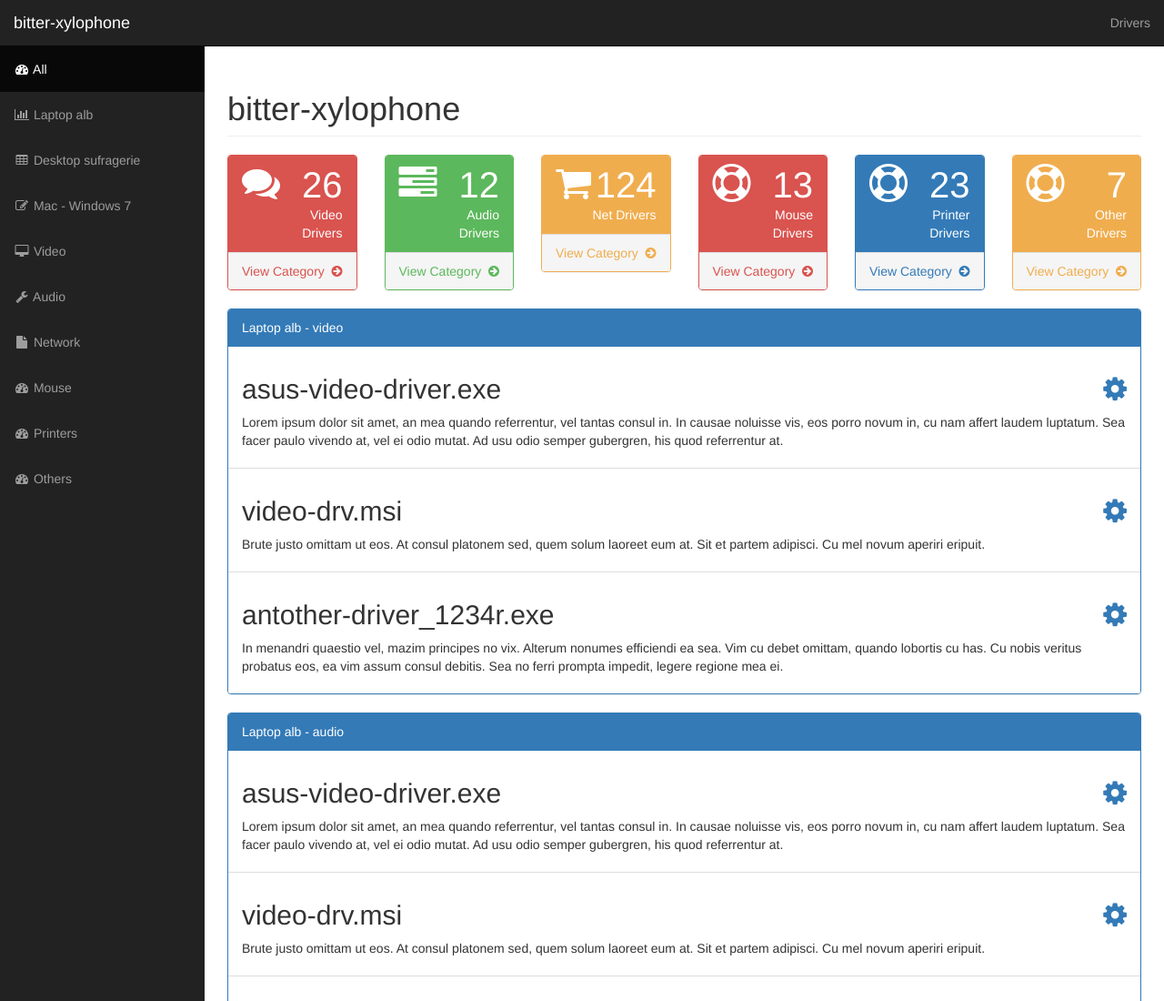
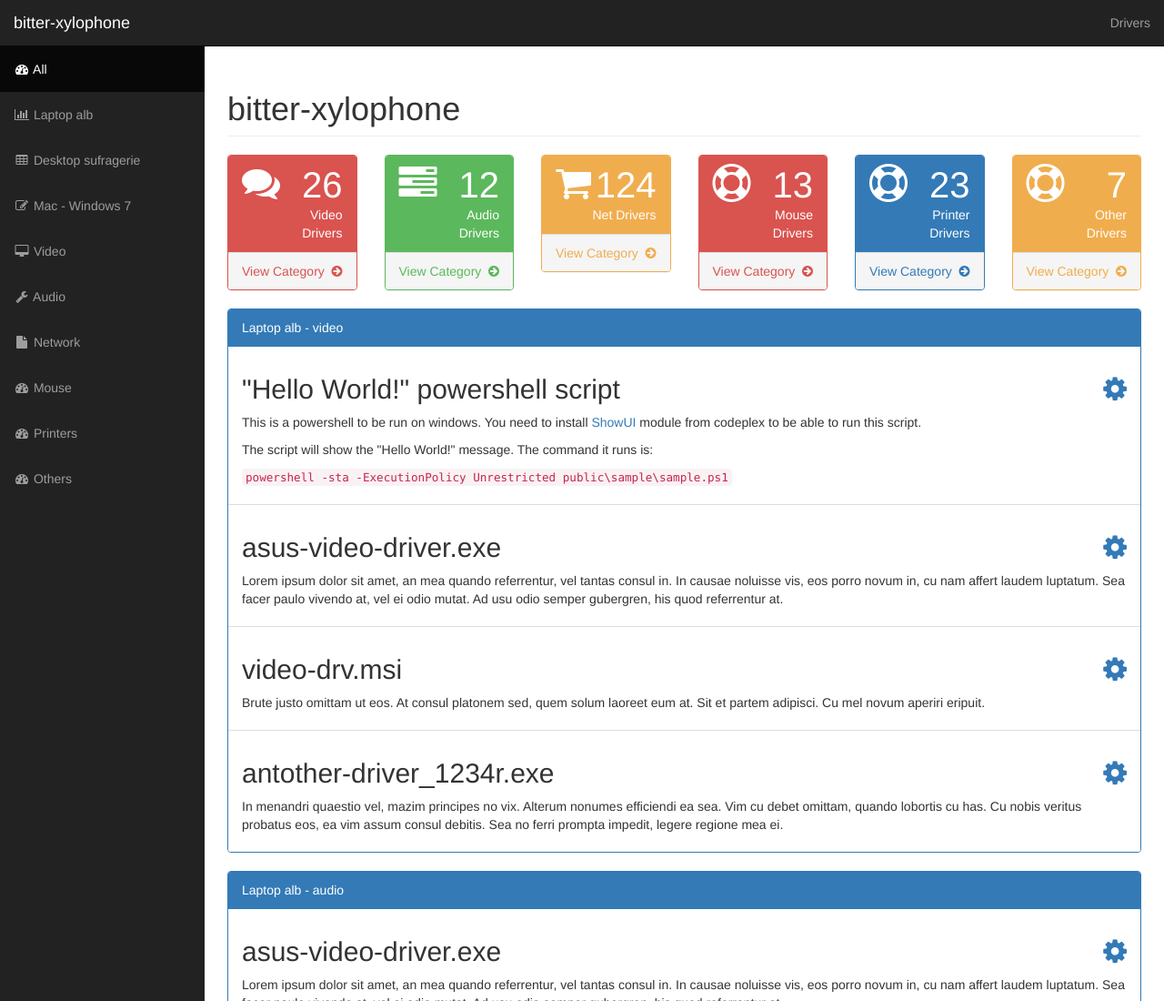
Before and after one commit to mihaigiurgeanu/bitter-xylophone, a plain HTML site: page resources/index.html in a window 1280 px wide. Shown: the top 1100 px of the page at 91% size. Drawn offline with Linux system fonts and the light colour scheme; a script that the page names is missing.

Commit message:
Added sample powershell script.

```diff
--- a/resources/index.html
+++ b/resources/index.html
@@ -243,6 +243,27 @@
 			<panel-title>Laptop alb - video</panel-title>
 		      </div>
 		      <ul class="list-group">
+			<li class="list-group-item">
+			  <h2>
+			    <div class="pull-right">
+			      <a href="#" data-file="powershell -sta -ExecutionPolicy Unrestricted public\sample\sample.ps1" title="execute"><i class="fa fa-cog"></i></a>
+			    </div>
+			    "Hello World!" powershell script
+			  </h2>
+			  <p>
+                  This is a powershell to be run on windows. You need to install
+                  <a href="https://showui.codeplex.com/">ShowUI</a> module from codeplex to be able to
+                  run this script.
+			  </p>
+                  <p>
+                      The script will show the "Hello World!" message. The command it runs is:
+                </p>
+                <p>
+                <code>
+                    powershell -sta -ExecutionPolicy Unrestricted public\sample\sample.ps1
+                </code>
+                </p>
+			</li>
 			<li class="list-group-item">
 			  <h2>
 			    <div class="pull-right">
```
Also changed, not shown: 1 other file.
